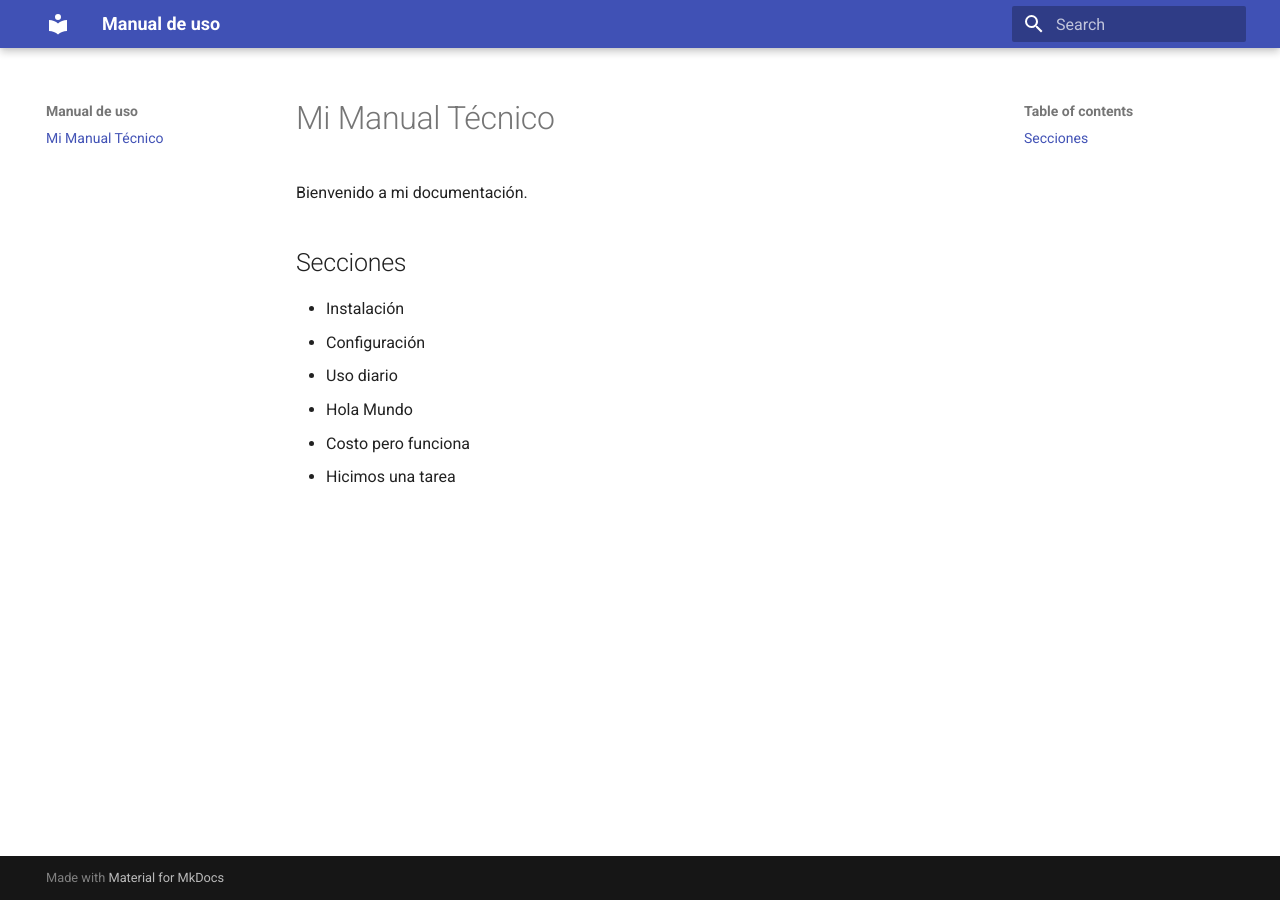
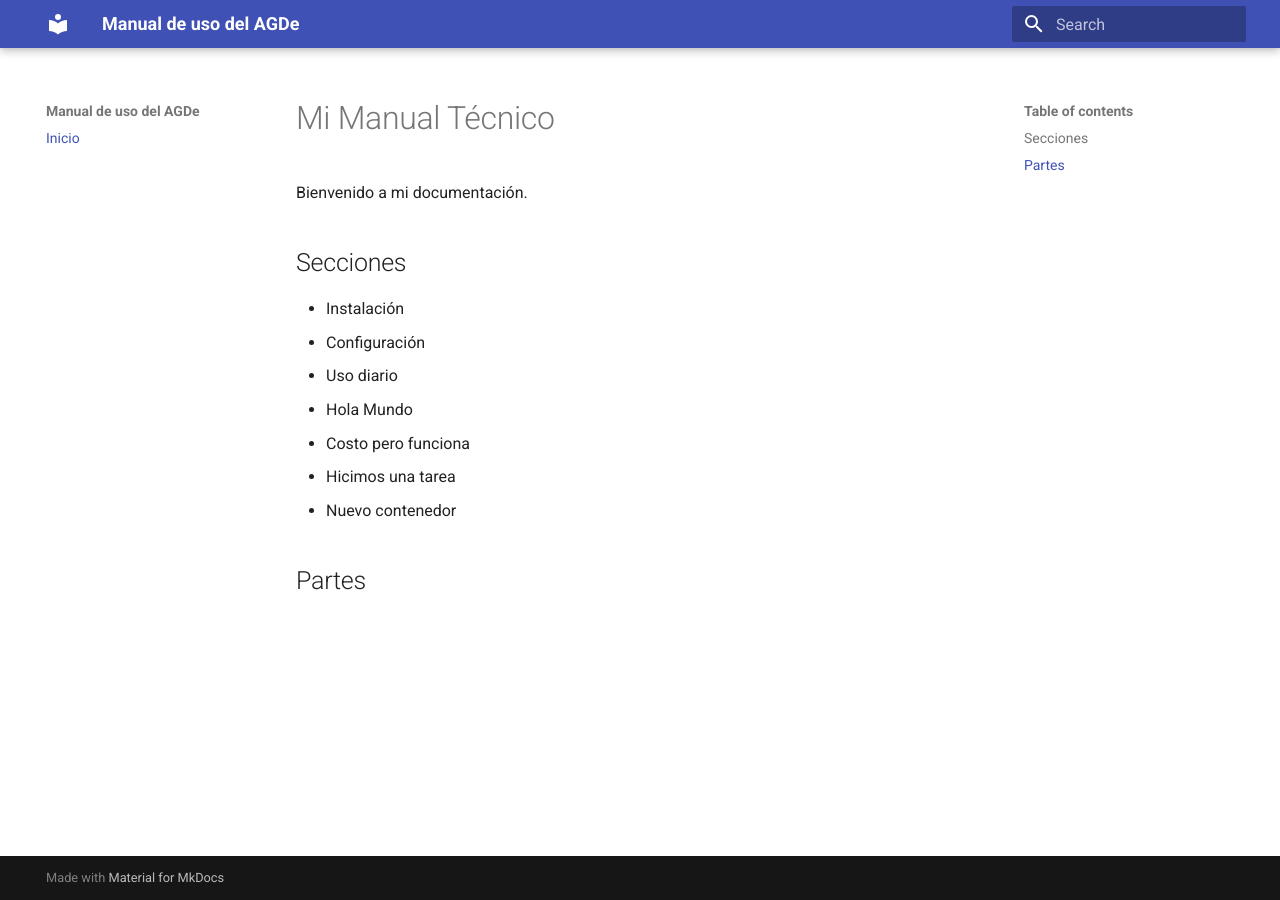
Before and after one commit to idespo/Manual-AGDe, an MkDocs documentation site: the page built from docs/index.md, in a window 1280 px wide. Built offline with MkDocs 1.6.1 and Material for MkDocs 9.7.7, drawn with Linux system fonts in a browser that asks for light colours.

Commit message:
Actualización del Indice y mkdocks

```diff
--- a/docs/index.md
+++ b/docs/index.md
@@ -10,3 +10,6 @@ Bienvenido a mi documentación.
 - Hola Mundo
 - Costo pero funciona
 - Hicimos una tarea
+- Nuevo contenedor
+
+## Partes
--- a/mkdocs.yml
+++ b/mkdocs.yml
@@ -1,6 +1,9 @@
-site_name: Manual de uso
+site_name: Manual de uso del AGDe
 theme:
   name: material
+
+nav:
+  - Inicio: index.md
 
 markdown_extensions:
   - admonition
```
